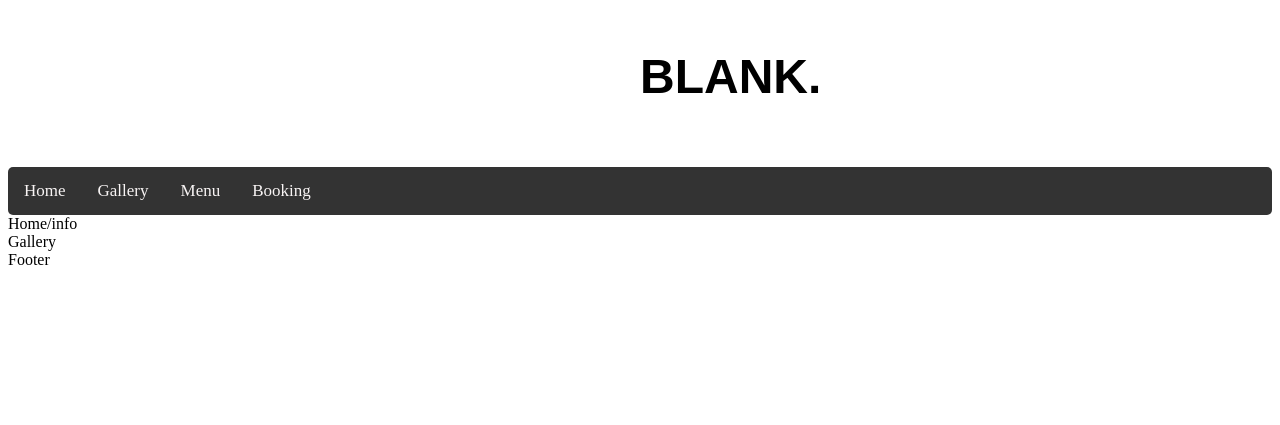
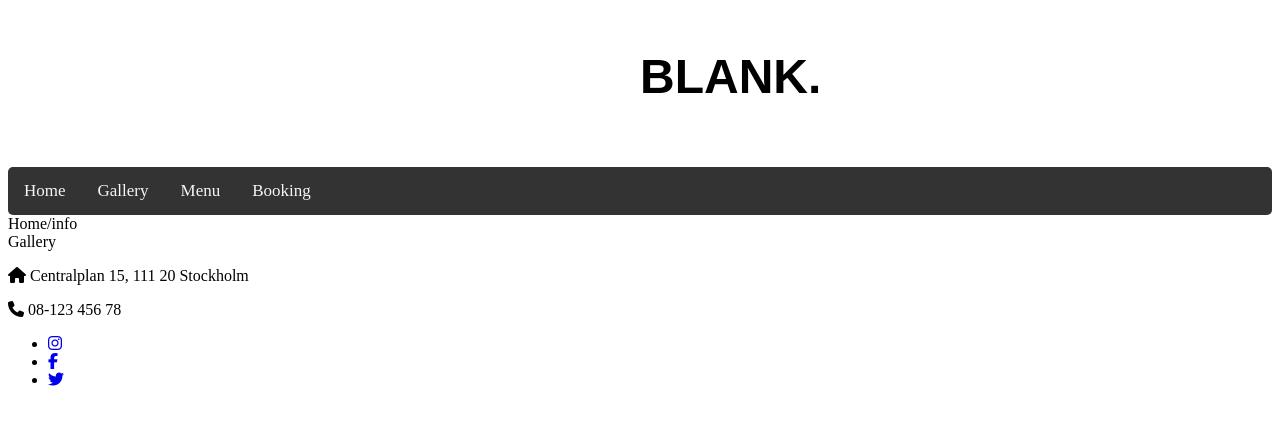
Before and after one commit to Pzjh/BLANK-html-css-project, a plain HTML site: page index.html in a window 1280 px wide. Shown: the part 141-566 px from the top of the page. Drawn offline with Linux system fonts and the light colour scheme.

Commit message:
adding basic footer structure in the index

```diff
--- a/index.html
+++ b/index.html
@@ -34,6 +34,14 @@
     <section>Home/info</section>
     <section>Gallery</section>
 
-    <footer>Footer</footer>
+    <footer>
+        <p><i class="fa-solid fa-house"></i> Centralplan 15, 111 20 Stockholm</p>
+        <p><i class="fa-solid fa-phone"></i> 08-123 456 78</p>
+          <ul class="socials">
+            <li><a href="https://www.instagram.com/" target="_blank" rel="noopener" aria-label="Link to Instagram (opens in a new tab)"><i class="fa-brands fa-instagram"></i></a></li>
+            <li><a href="https://sv-se.facebook.com/" target="_blank" rel="noopener"><i class="fa-brands fa-facebook-f" aria-label="Link to Facebook (opens in a new tab)"></i></a></li>
+            <li><a href="https://twitter.com/" target="_blank" rel="noopener" aria-label="Link to Twitter (opens in a new tab)"><i class="fa-brands fa-twitter"></i></a></li>
+          </ul>
+    </footer>
 </body>
 </html>
```
Also changed, not shown: menu.html (+3 -1 lines).
